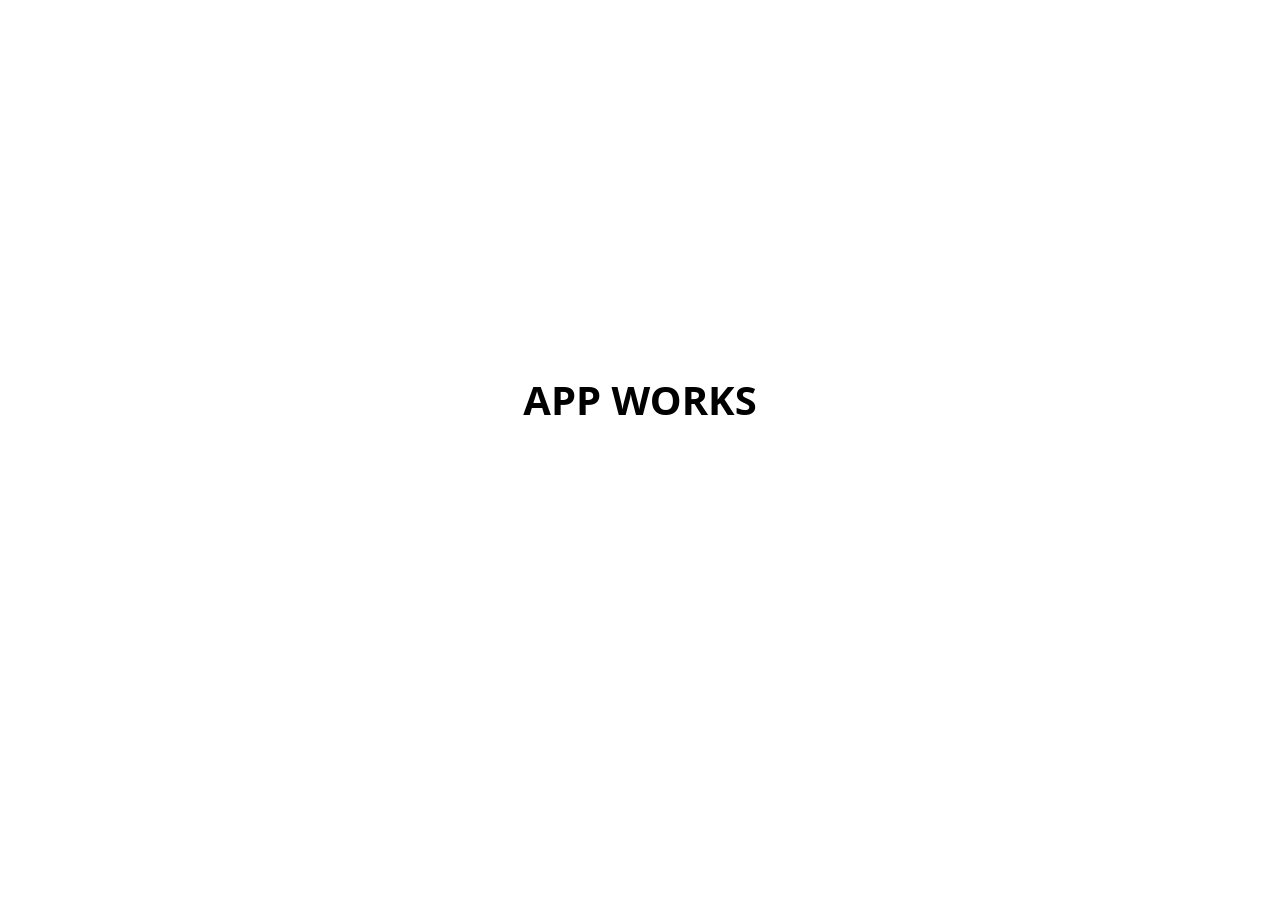
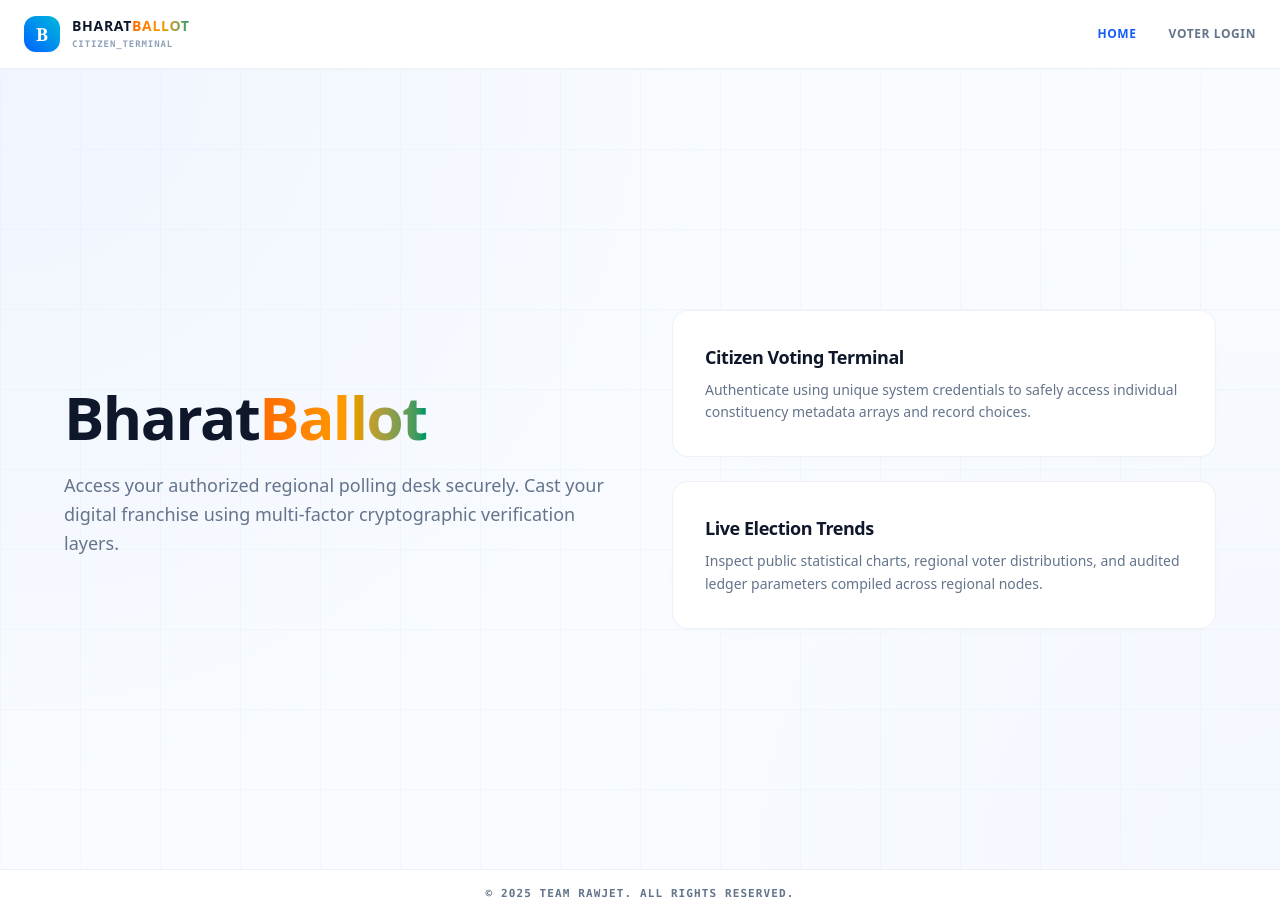
Before and after one commit to Tejwardeep-Singh/E-ELECTION-RAWJET, a React (Vite) app in the folder voterClient/: page / in a window 1280 px wide. Before the commit the page ends 800 px from the top, so only its background shows below. Built offline with nearby package versions, Linux system fonts and the light colour scheme; no server answers.

Commit message:
bug test3

```diff
--- a/voterClient/src/App.jsx
+++ b/voterClient/src/App.jsx
@@ -1,20 +1,25 @@
-import React from "react";
+import React from 'react';
+import { Routes, Route } from 'react-router-dom';
+import Nav from './components/Nav';
+import Home from './components/pages/Home';
+import VoterLogin from './components/pages/voterLogin';
+import VoterRegister from './components/pages/voterRegister';
+import Copywright from './components/Copywright';
+import VoterDashboard from './components/pages/voterDashboard';
+import VoterResults from './components/pages/voterResults';
 
 export default function App() {
   return (
-    <div
-      style={{
-        minHeight: "100vh",
-        background: "white",
-        color: "black",
-        display: "flex",
-        justifyContent: "center",
-        alignItems: "center",
-        fontSize: "40px",
-        fontWeight: "bold",
-      }}
-    >
-      APP WORKS
-    </div>
+    <>
+      <Nav />
+      <Routes>
+        <Route path="/" element={<Home />} />
+        <Route path="/voter/login" element={<VoterLogin />} />
+        <Route path="/voter/register" element={<VoterRegister />} />
+        <Route path="/voter/dashboard" element={<VoterDashboard />} />
+        <Route path="/voter/results/:electionId" element={<VoterResults />} />
+      </Routes>
+      <Copywright />
+    </>
   );
 }
```
